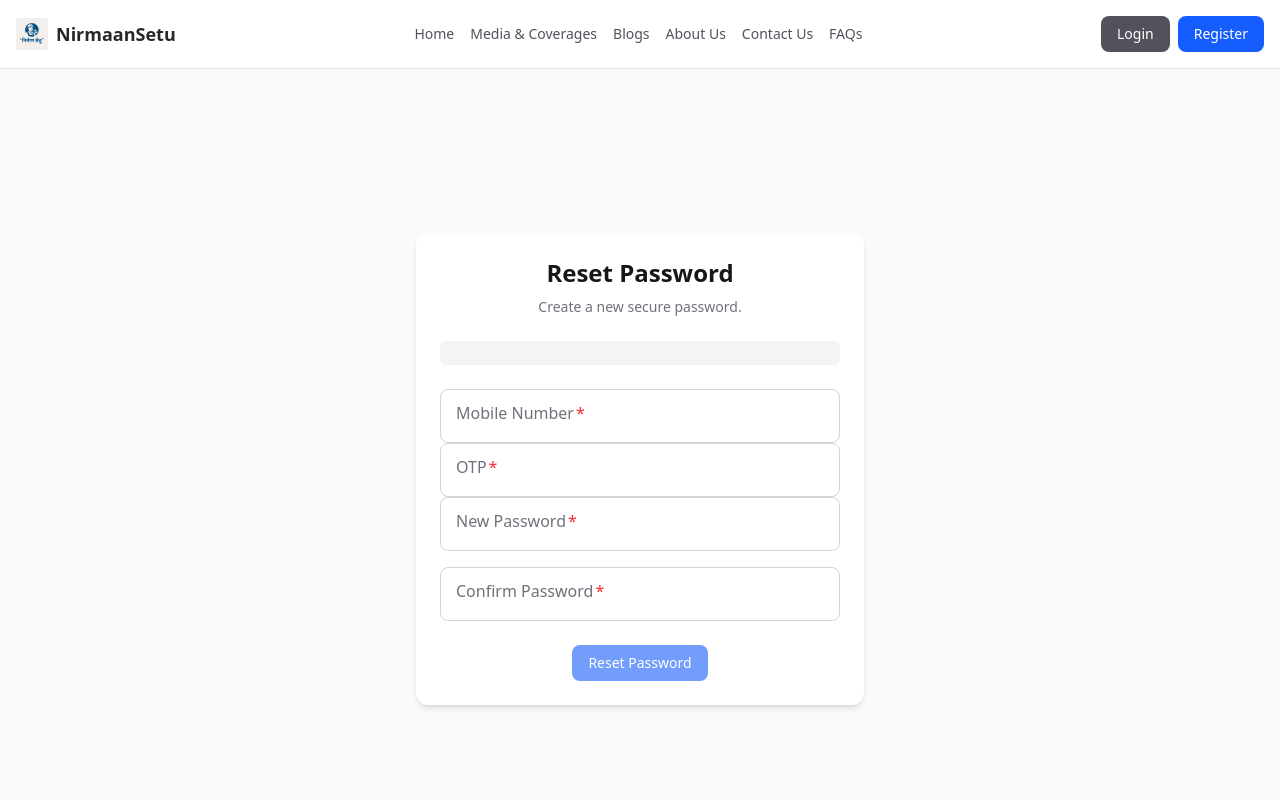
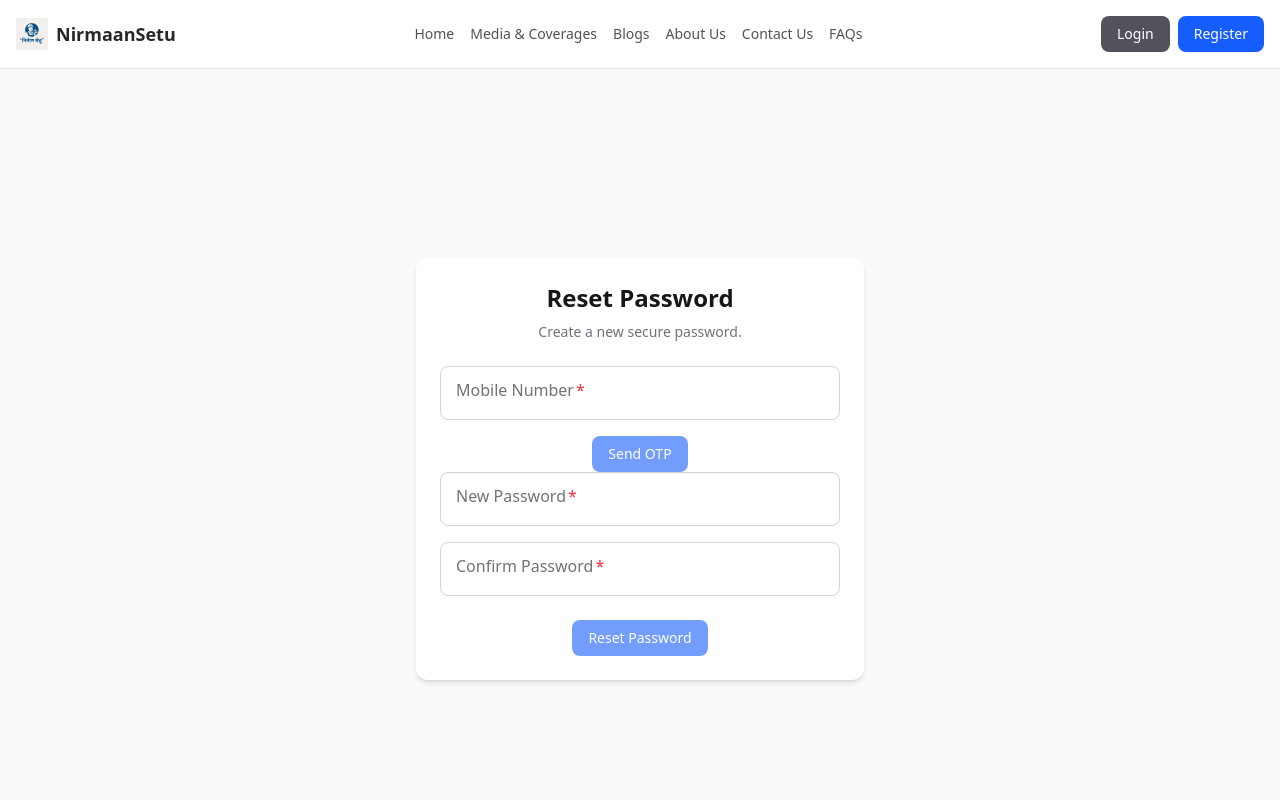
Before and after one commit to Parveen-collab/NirmaanSetu, a Next.js app: page /home/reset-password in a window 1280 px wide. Shown: the top 800 px of the page. Built offline with nearby package versions, Linux system fonts and the light colour scheme.

Commit message:
feat(auth): implement forgot password OTP API integration

```diff
--- a/src/components/features/reset-password/ResetPassword.tsx
+++ b/src/components/features/reset-password/ResetPassword.tsx
@@ -7,7 +7,7 @@ import Input from '@/src/components/common/Input';
 import Button from '@/src/components/common/Button';
 import Modal from '@/src/components/features/SuccessModal';
 
-import { resetPassword } from '@/src/services/authService';
+import { sendForgotOtp, resetPassword } from '@/src/services/authService';
 
 type Props = {
   identifier: string;
@@ -20,6 +20,9 @@ export default function ResetPassword({ identifier, otp }: Props) {
   const [password, setPassword] = useState('');
   const [confirmPassword, setConfirmPassword] = useState('');
 
+  const [otpSent, setOtpSent] = useState(false);
+  const [sendingOtp, setSendingOtp] = useState(false);
+
   const [number, setNumber] = useState('');
   const [otpValue, setOtpValue] = useState('');
 
@@ -31,6 +34,29 @@ export default function ResetPassword({ identifier, otp }: Props) {
   const [loading, setLoading] = useState(false);
   const [showSuccess, setShowSuccess] = useState(false);
 
+  const handleSendOtp = async () => {
+    if (!numberValid || sendingOtp) return;
+
+    try {
+      setSendingOtp(true);
+
+      await sendForgotOtp({
+        phoneNumber: number,
+      });
+
+      alert("OTP sent successfully");
+
+      setOtpSent(true);
+    } catch (error: any) {
+      alert(
+        error.response?.data?.message ||
+        "Failed to send OTP"
+      );
+    } finally {
+      setSendingOtp(false);
+    }
+  };
+
   const handleResetPassword = async () => {
     if (!passwordValid || !confirmValid || loading) return;
 
@@ -38,8 +64,8 @@ export default function ResetPassword({ identifier, otp }: Props) {
       setLoading(true);
 
       await resetPassword({
-        phoneNumber: identifier,
-        otp,
+        phoneNumber: number,
+        otp: otpValue,
         newPassword: password,
         confirmPassword,
       });
@@ -69,10 +95,6 @@ export default function ResetPassword({ identifier, otp }: Props) {
             Create a new secure password.
           </p>
 
-          <div className="mb-6 rounded-md bg-zinc-100 p-3 text-center text-sm dark:bg-zinc-800 dark:text-white">
-            {identifier}
-          </div>
-
           <Input
             label="Mobile Number"
             type="number"
@@ -83,15 +105,27 @@ export default function ResetPassword({ identifier, otp }: Props) {
             onValidityChange={setNumberValid}
           />
 
+          <div className="mt-4 flex justify-center">
+            <Button
+              loading={sendingOtp}
+              disabled={!numberValid || sendingOtp}
+              onClick={handleSendOtp}
+            >
+              {otpSent ? "Resend OTP" : "Send OTP"}
+            </Button>
+          </div>
+
+          {otpSent && (
             <Input
               label="OTP"
-            type="number"
+              type="tel"
               validation="number"
-            value={otp}
+              value={otpValue}
               placeholder="Enter OTP"
               onChange={(e) => setOtpValue(e.target.value)}
               onValidityChange={setOtpValueValid}
             />
+          )}
 
           <Input
             label="New Password"
@@ -123,6 +157,8 @@ export default function ResetPassword({ identifier, otp }: Props) {
             <Button
               loading={loading}
               disabled={
+                !numberValid ||
+                !otpValueValid ||
                 !passwordValid ||
                 !confirmValid ||
                 loading
--- a/src/services/authService.ts
+++ b/src/services/authService.ts
@@ -102,7 +102,7 @@ export const resetPassword = async (
 ): Promise<ResetPasswordResponse> => {
   try {
     const response = await axios.post<ResetPasswordResponse>(
-      `${process.env.NEXT_PUBLIC_API_URL}//auth/reset-password`,
+      `${process.env.NEXT_PUBLIC_API_URL}/auth/reset-password`,
       payload
     );
 
@@ -114,3 +114,27 @@ export const resetPassword = async (
   }
 
 }
+
+export interface SendForgotOtpPayload {
+  phoneNumber: string;
+}
+
+export interface SendForgotOtpResponse {
+  message: string;
+}
+
+export const sendForgotOtp = async (
+  payload: SendForgotOtpPayload
+): Promise<SendForgotOtpResponse> => {
+  try {
+    const response = await axios.post<SendForgotOtpResponse>(
+      `${process.env.NEXT_PUBLIC_API_URL}/auth/send-otp-forgot`,
+      payload
+    );
+
+    return response.data;
+  } catch (error) {
+    console.error("Send Forgot OTP failed:", error);
+    throw error;
+  }
+};
```
Lines whose indentation alone changed are shown as unchanged.
